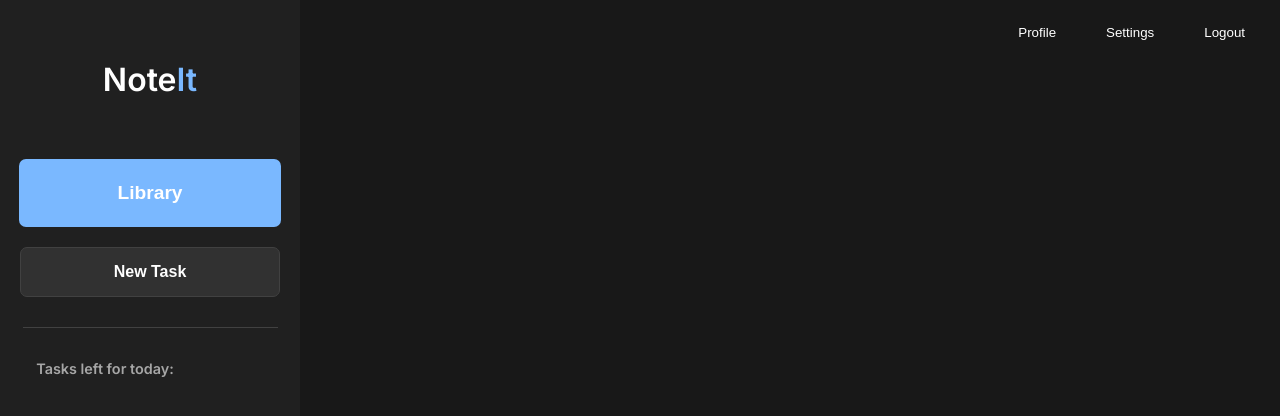
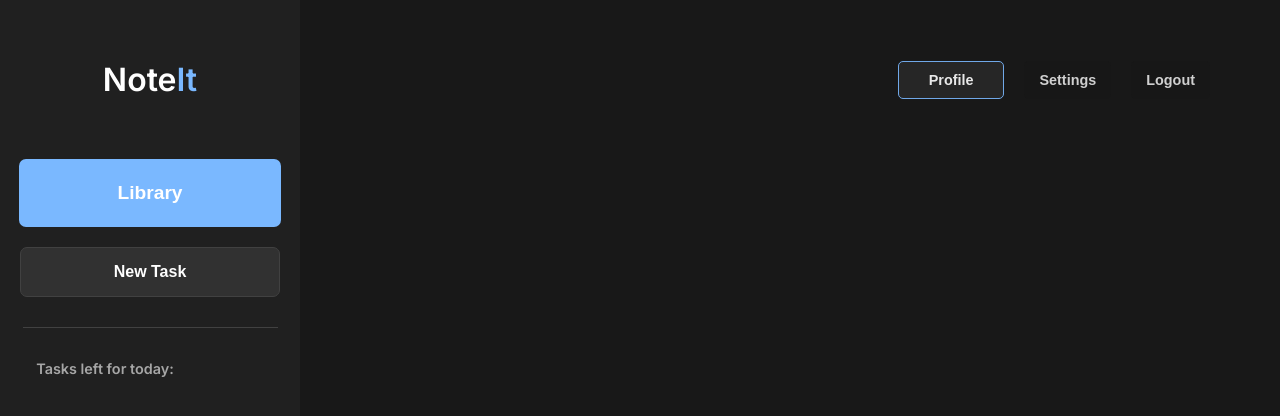
Before and after one commit to joaolscosta/NoteIt, a React (Vite) app in the folder frontend/: page /main_page in a window 1280 px wide. Shown: the top 416 px of the page. Built offline with nearby package versions, Linux system fonts and the light colour scheme.

Commit message:
feat: Topbar buttons.

```diff
--- a/frontend/src/components/Login.jsx
+++ b/frontend/src/components/Login.jsx
@@ -31,6 +31,7 @@ function Login({ onSwitch }) {
       try {
          const data = await loginUser(username, password);
          if (data.message === "Login successful") {
+            localStorage.setItem("username", username);
             navigate("/main_page");
          } else {
             setDialogMessage(data.message || "An error occurred during login.");
--- a/frontend/src/components/MainPage.jsx
+++ b/frontend/src/components/MainPage.jsx
@@ -6,9 +6,8 @@ const MainPage = () => {
    return (
       <div className="main-page">
          <Topbar />
-         <div className="content">
-            <Sidebar />
-         </div>
+         <Sidebar />
+         <p>ola</p>
       </div>
    );
 };
--- a/frontend/src/components/Topbar.jsx
+++ b/frontend/src/components/Topbar.jsx
@@ -3,17 +3,23 @@ import { useNavigate } from "react-router-dom";
 
 function Topbar() {
    const navigate = useNavigate();
+   const username = localStorage.getItem("username");
 
    const handleLogout = () => {
+      localStorage.removeItem("username");
       navigate("/");
    };
 
    return (
       <div className="topbar">
          <div className="topbar-buttons">
-            <button onClick={() => navigate("/profile")}>Profile</button>
-            <button onClick={() => navigate("/settings")}>Settings</button>
-            <button onClick={handleLogout}>Logout</button>
+            <button className="topbar-profile-button">
+               {username ? username : "Profile"}
+            </button>
+            <button className="topbar-simple-button">Settings</button>
+            <button className="topbar-simple-button" onClick={handleLogout}>
+               Logout
+            </button>
          </div>
       </div>
    );
--- a/frontend/src/index.css
+++ b/frontend/src/index.css
@@ -147,10 +147,11 @@ body {
    top: 0;
    left: 0;
    height: 100%;
-   width: 300px;
+   width: 300px; /* Largura da sidebar */
    background-color: #202020;
    color: #fff;
    padding-top: 60px;
+   z-index: 1; /* Garante que a sidebar esteja sobre o conteúdo */
 }
 
 .note-title {
@@ -226,22 +227,61 @@ body {
 }
 
 /* -------------------  TOPBAR ------------------- */
+.topbar {
+   position: fixed;
+   top: 0;
+   right: 0;
+   height: 160px;
+   width: calc(100% - 300px);
+   display: flex;
+   justify-content: flex-end;
+   align-items: center;
+   padding: 0 70px;
+}
 
 .topbar-buttons {
    display: flex;
    justify-content: flex-end;
-   align-items: center;
-   position: absolute;
-   top: 0;
-   right: 0;
-   padding: 10px;
+   gap: 20px;
 }
 
-.topbar-buttons button {
+.topbar-simple-button {
    background-color: #181818;
-   color: white;
+   color: #ffffff;
    border: none;
-   padding: 10px 20px;
-   margin: 5px;
    cursor: pointer;
+   font-size: 0.9rem;
+   font-weight: bold;
+   opacity: 80%;
+   padding: 10px 15px;
+   border-radius: 5px;
 }
+
+.topbar-simple-button:hover {
+   background-color: #2c2c2c;
+}
+
+.topbar-profile-button {
+   background-color: #292929;
+   color: #ffffff;
+   border: 1px solid #7ab8ff;
+   cursor: pointer;
+   font-size: 0.9rem;
+   font-weight: bold;
+   padding: 10px 30px;
+   border-radius: 5px;
+   opacity: 90%;
+}
+
+/* -------------------  MAIN PAGE ------------------- */
+.main-page {
+   display: flex;
+   flex-direction: column;
+   height: 100vh;
+}
+
+.content {
+   margin-left: 300px;
+   padding-top: 60px;
+   background-color: #181818;
+}
```
